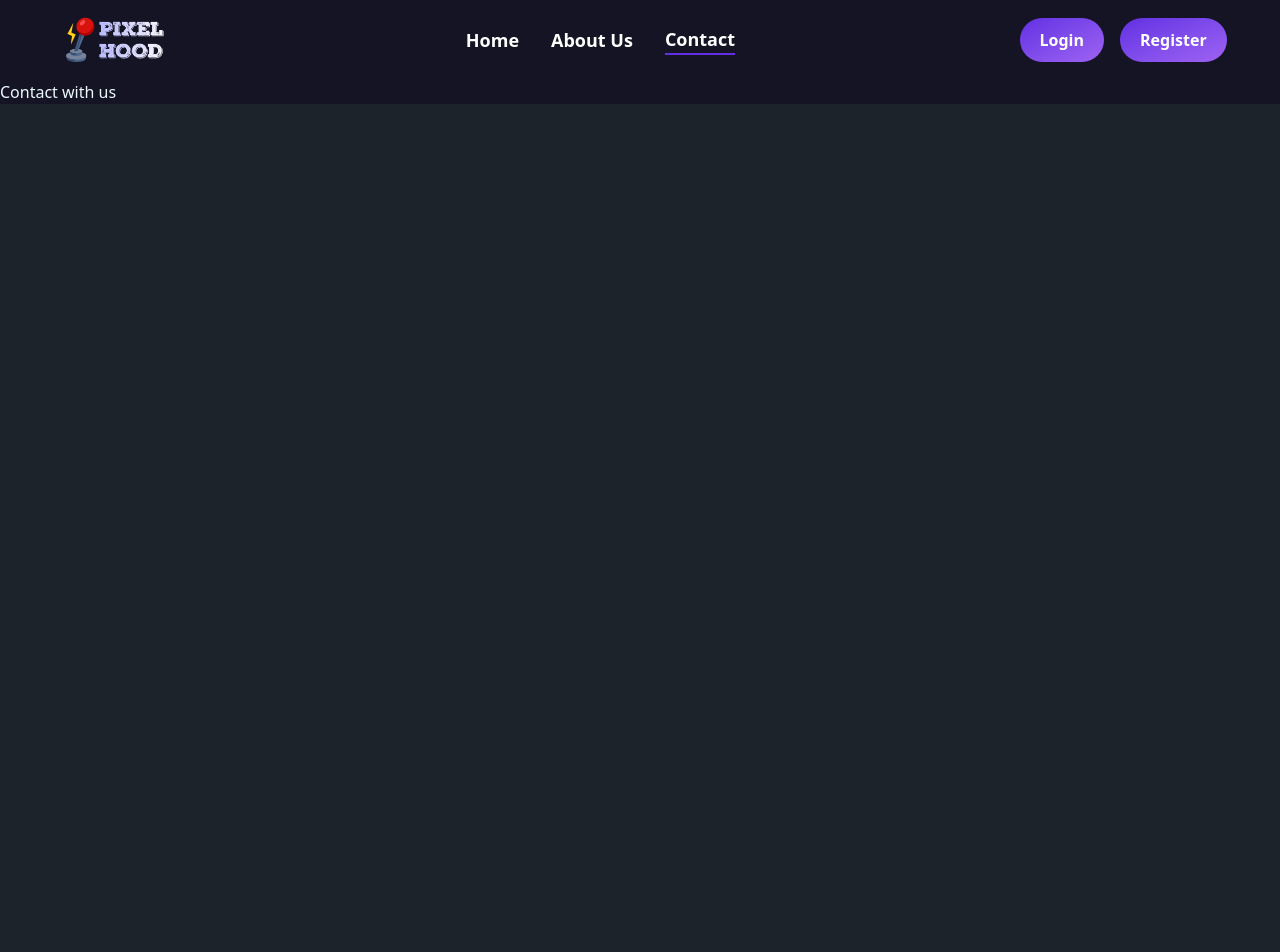
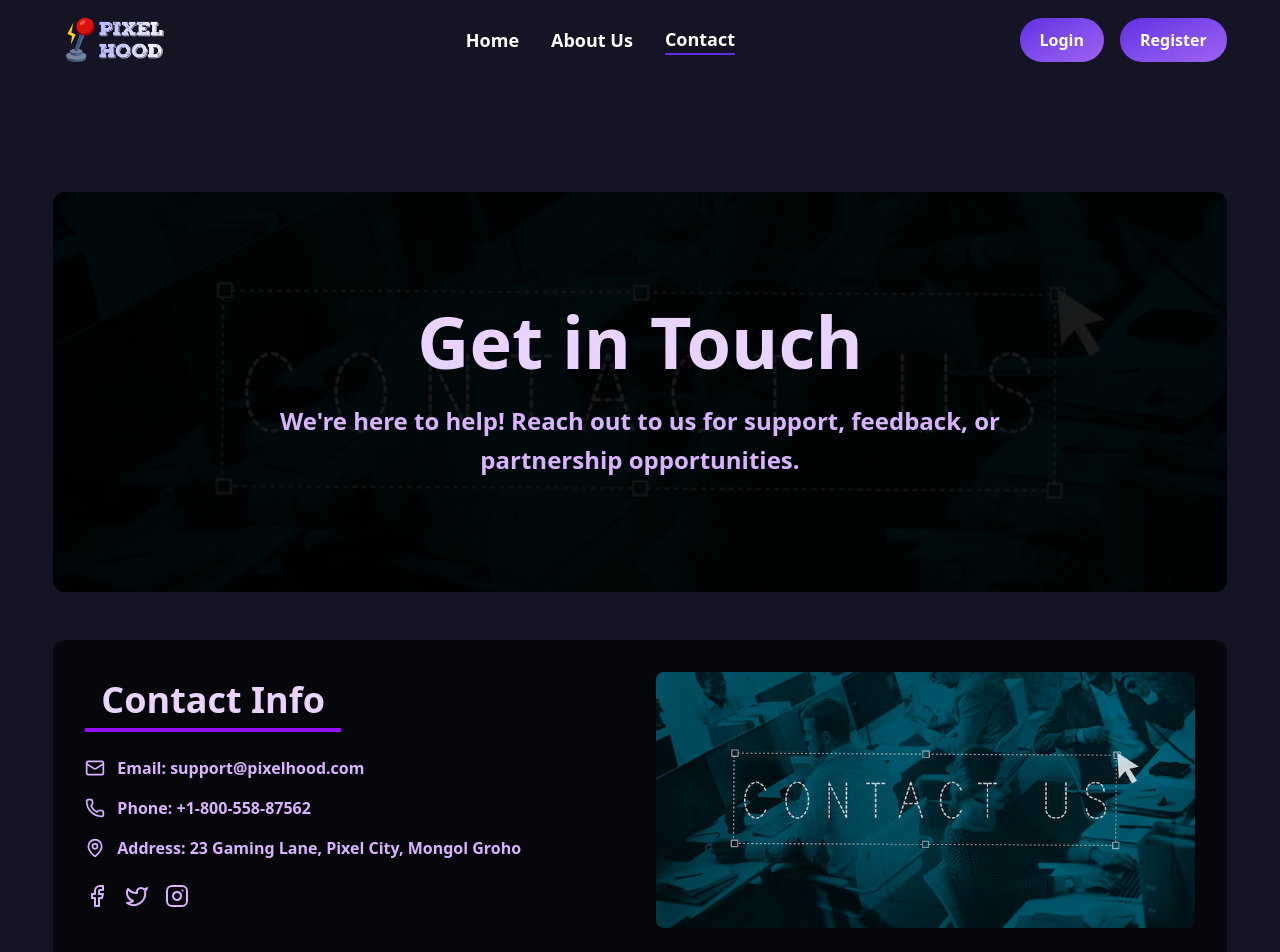
Before and after one commit to obaidullah-miazi-dev/PixelHood-GameZone, a React (Vite) app: page /contact in a window 1280 px wide. Shown: the top 952 px of the page. Before the commit the page ends 800 px from the top, so only its background shows below. Built offline with nearby package versions, Linux system fonts and the light colour scheme; no server answers.

Commit message:
contact page design completed

```diff
--- a/src/Pages/Contact.jsx
+++ b/src/Pages/Contact.jsx
@@ -1,10 +1,135 @@
 import React from 'react';
+import { Mail, Phone, MapPin, Facebook, Twitter, Instagram, Send } from 'lucide-react';
+import contactBanner from '../assets/contact-banner.jpg';
+import Container from '../Components/Container';
 
 const Contact = () => {
     return (
-        <div>
-            <h3>Contact with us</h3>
-        </div>
+        <Container>
+            <div className="mt-16 py-12 space-y-12">
+
+                <div className="relative overflow-hidden rounded-xl">
+                    <img
+                        src={contactBanner}
+                        alt="Contact Us Banner"
+                        className="w-full h-[400px] object-cover"
+                    />
+                    <div className="absolute inset-0 bg-[#000000e0]  flex items-center justify-center">
+                        <div className="text-center space-y-6 px-4">
+                            <h1 className="text-5xl md:text-7xl font-bold text-purple-200 drop-shadow-lg">
+                                Get in Touch
+                            </h1>
+                            <p className="text-xl md:text-2xl text-purple-300 font-semibold max-w-3xl mx-auto leading-relaxed">
+                                We're here to help! Reach out to us for support, feedback, or partnership opportunities.
+                            </p>
+                        </div>
+                    </div>
+                </div>
+
+
+                <div className="bg-[#000000b2] p-8 rounded-xl grid md:grid-cols-2 gap-8">
+                    <div className="space-y-6">
+                        <h2 className="text-4xl font-bold text-purple-200 border-b-4 border-purple-600 inline-block px-4 py-2">
+                            Contact Info
+                        </h2>
+                        <div className="space-y-4 text-purple-300 font-semibold">
+                            <div className="flex items-center gap-3">
+                                <Mail size={20} />
+                                <span>Email: support@pixelhood.com</span>
+                            </div>
+                            <div className="flex items-center gap-3">
+                                <Phone size={20} />
+                                <span>Phone: +1-800-558-87562</span>
+                            </div>
+                            <div className="flex items-center gap-3">
+                                <MapPin size={20} />
+                                <span>Address: 23 Gaming Lane, Pixel City, Mongol Groho</span>
+                            </div>
+                        </div>
+                        <div className="flex gap-4">
+                            <a href="https://facebook.com/pixelhood" target="_blank" rel="noopener noreferrer" className="text-purple-300 hover:text-purple-400 transition">
+                                <Facebook size={24} />
+                            </a>
+                            <a href="https://twitter.com/pixelhood" target="_blank" rel="noopener noreferrer" className="text-purple-300 hover:text-purple-400 transition">
+                                <Twitter size={24} />
+                            </a>
+                            <a href="https://instagram.com/pixelhood" target="_blank" rel="noopener noreferrer" className="text-purple-300 hover:text-purple-400 transition">
+                                <Instagram size={24} />
+                            </a>
+                        </div>
+                    </div>
+                    <div className="relative">
+                        <img
+                            src={contactBanner}
+                            alt="contact us"
+                            className="w-full h-64 object-cover rounded-lg shadow-lg"
+                        />
+                    </div>
+                </div>
+
+
+                <div className="space-y-6">
+                    <h2 className="text-4xl font-bold text-purple-200 text-center  block px-4 py-2">
+                        <span className='border-b-4 border-purple-600 px-5 pb-1'>Send Us a Message</span>
+                    </h2>
+                    <form className="max-w-3xl mx-auto space-y-6 bg-[#00000050] p-8 rounded-xl shadow-lg">
+                        <div className="grid md:grid-cols-2 gap-6">
+                            <div>
+                                <label className="block text-purple-300 font-semibold mb-2">Name</label>
+                                <input
+                                    type="text"
+                                    className="w-full px-4 py-2 bg-transparent border border-purple-600 rounded-lg text-white focus:outline-none focus:ring-2 focus:ring-purple-500"
+                                    placeholder="Your Name"
+                                    required
+                                />
+                            </div>
+                            <div>
+                                <label className="block text-purple-300 font-semibold mb-2">Email</label>
+                                <input
+                                    type="email"
+                                    className="w-full px-4 py-2 bg-transparent border border-purple-600 rounded-lg text-white focus:outline-none focus:ring-2 focus:ring-purple-500"
+                                    placeholder="Your Email"
+                                    required
+                                />
+                            </div>
+                        </div>
+                        <div>
+                            <label className="block text-purple-300 font-semibold mb-2">Subject</label>
+                            <input
+                                type="text"
+                                className="w-full px-4 py-2 bg-transparent border border-purple-600 rounded-lg text-white focus:outline-none focus:ring-2 focus:ring-purple-500"
+                                placeholder="Subject"
+                                required
+                            />
+                        </div>
+                        <div>
+                            <label className="block text-purple-300 font-semibold mb-2">Message</label>
+                            <textarea
+                                className="w-full px-4 py-2 bg-transparent border border-purple-600 rounded-lg text-white focus:outline-none focus:ring-2 focus:ring-purple-500 h-32 resize-none"
+                                placeholder="Your Message"
+                                required
+                            ></textarea>
+                        </div>
+                        <button
+                            type="submit"
+                            className="w-full px-6 py-3 bg-gradient-to-br from-[#632EE3] to-[#9F62F2] hover:bg-gradient-to-br hover:from-[#5107ff] hover:to-[#8026ff] text-white font-bold rounded-full flex items-center justify-center gap-2 transition"
+                        >
+                            <Send size={18} /> Send Message
+                        </button>
+                    </form>
+                </div>
+
+
+                <div className="text-center space-y-4 bg-[#000000b2] p-6 rounded-xl">
+                    <h2 className="text-3xl font-bold text-purple-200">Support Hours</h2>
+                    <p className="text-purple-300 font-semibold">
+                        Monday - Friday: 9:00 AM - 6:00 PM (UTC+6)
+                        Saturday - Sunday: 10:00 AM - 4:00 PM (UTC+6)
+                    </p>
+                    <p className="text-purple-400 text-lg">We respond within 24 hours!</p>
+                </div>
+            </div>
+        </Container>
     );
 };
 
```
Also changed, not shown: src/assets/contact-banner.jpg (added).
